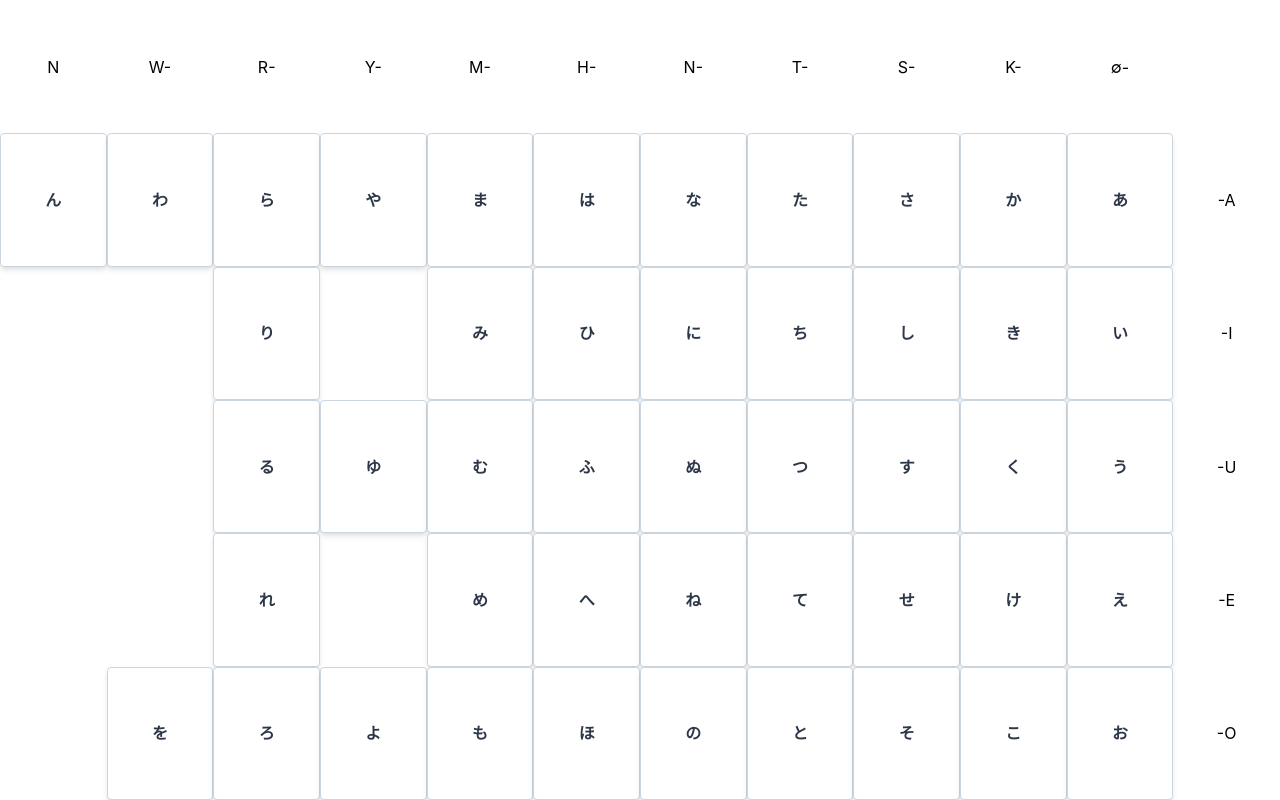
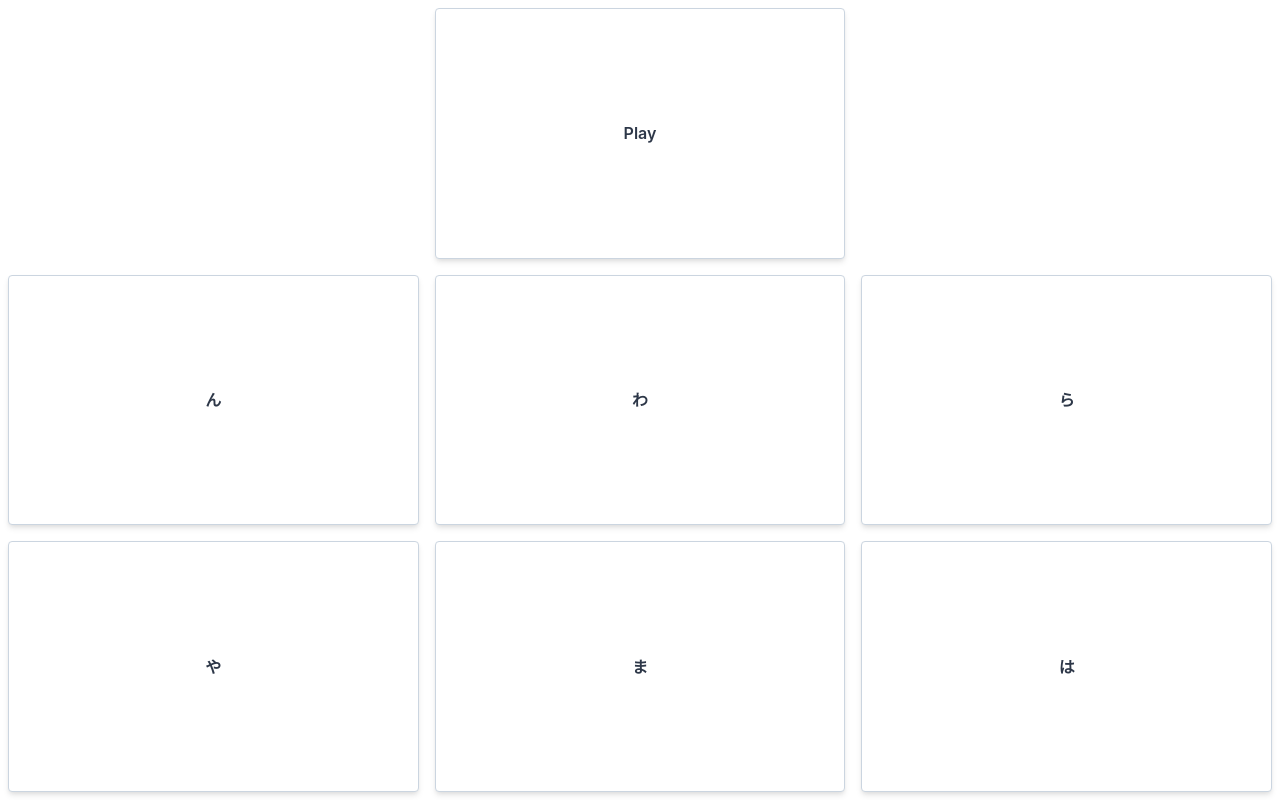
Before and after one commit to tryenc/hiragana, a React (Create React App) app: page /match-sound-to-character in a window 1280 px wide. Built offline with nearby package versions, Linux system fonts and the light colour scheme.

Commit message:
Added routing. Guessing game is working, but still needs to grab random characters and be able to refresh

```diff
--- a/package.json
+++ b/package.json
@@ -10,6 +10,7 @@
     "postcss-cli": "^6.1.3",
     "react": "^16.9.0",
     "react-dom": "^16.9.0",
+    "react-router-dom": "^5.0.1",
     "react-scripts": "3.1.1",
     "tailwindcss": "^1.1.2"
   },
--- a/src/App.js
+++ b/src/App.js
@@ -1,13 +1,25 @@
-import React, { useState } from "react"
-import { Table } from "./Table"
+import { BrowserRouter as Router, Route, Switch } from "react-router-dom"
+import React, { Suspense, lazy } from "react"
 
-function App() {
-  const [orientation, setOrientation] = useState(window.screen.orientation.type)
-  window.screen.orientation.addEventListener("change", e => {
-    setOrientation(e.target.type)
-  })
+const Table = lazy(() => import("./pages/Table"))
+const MatchSoundToCharacter = lazy(() =>
+  import("./pages/MatchSoundToCharacter")
+)
 
-  return <Table orientation={orientation} />
+const App = () => {
+  return (
+    <Router>
+      <Suspense fallback={<div>Loading...</div>}>
+        <Switch>
+          <Route exact path="/" component={Table} />
+          <Route
+            path="/match-sound-to-character"
+            component={MatchSoundToCharacter}
+          />
+        </Switch>
+      </Suspense>
+    </Router>
+  )
 }
 
 export default App
--- a/src/Character.jsx
+++ b/src/Character.jsx
@@ -1,27 +1,42 @@
 import React, { useState } from "react"
 import classnames from "classnames"
 
-export const Character = ({ audioPath, character, style: parentStyle }) => {
+const buttonClasses =
+  "m-2 bg-white text-gray-800 font-semibold py-2 px-2 border border-gray-400 rounded shadow-md focus:outline-none"
+
+export const Character = ({
+  onClick: additionalClickHandlers = () => {},
+  audioPath,
+  character,
+  className: parentClassName,
+  style: parentStyle,
+  soundOnly = false
+}) => {
   const [playing, setPlaying] = useState(false)
   const pronunciation = new Audio(audioPath)
 
-  function handleClick() {
+  function handleClick(e) {
+    additionalClickHandlers(e)
     pronunciation.play()
     setPlaying(true)
   }
-  // remove this event listener
-  pronunciation.addEventListener("ended", () => setPlaying(false))
+
+  pronunciation.addEventListener("ended", () => setPlaying(false), {
+    once: true // listener removes itself after being invoked
+  })
 
   return (
     <button
       className={classnames(
-        "w-full h-full bg-white hover:bg-gray-200 text-gray-800 font-semibold py-2 px-2 border border-gray-400 rounded shadow-md focus:outline-none",
-        { "shadow-none": playing }
+        buttonClasses,
+        { "shadow-none bg-gray-200": playing /* simulates button pressed */ },
+        parentClassName
       )}
       style={parentStyle}
       onClick={handleClick}
+      value={character}
     >
-      {character}
+      {soundOnly ? "Play" : character}
     </button>
   )
 }
--- /dev/null
+++ b/src/HOCs/withGuessingBehavior.jsx
@@ -0,0 +1,26 @@
+import React from "react"
+
+import { wrapDisplayName } from "./wrapDisplayName"
+
+const correctClasses = "text-white bg-green-500"
+const incorrectClasses = "text-white bg-red-600"
+
+function computeClasses(isCorrect) {
+  if (isCorrect === true) {
+    return correctClasses
+  }
+  if (isCorrect === false) {
+    return incorrectClasses
+  }
+}
+
+export const withGuessingBehavior = Component => {
+  const WithGuessingBehavior = props => {
+    const { isCorrect } = props
+    const classes = computeClasses(isCorrect)
+
+    return <Component className={classes} {...props} />
+  }
+
+  return wrapDisplayName(Component, WithGuessingBehavior)
+}
--- /dev/null
+++ b/src/HOCs/withOrientation.jsx
@@ -0,0 +1,18 @@
+import React, { useState } from "react"
+
+import { wrapDisplayName } from "./wrapDisplayName"
+
+export const withOrientation = Component => {
+  const WithOrientation = props => {
+    const [orientation, setOrientation] = useState(
+      window.screen.orientation.type
+    )
+    window.screen.orientation.addEventListener("change", e => {
+      setOrientation(e.target.type)
+    })
+
+    return <Component orientation={orientation} {...props} />
+  }
+
+  return wrapDisplayName(Component, WithOrientation)
+}
--- /dev/null
+++ b/src/HOCs/wrapDisplayName.js
@@ -0,0 +1,11 @@
+function getDisplayName(WrappedComponent) {
+  return WrappedComponent.displayName || WrappedComponent.name || "Component"
+}
+
+export function wrapDisplayName(WrappedComponent, EnhancedComponent) {
+  EnhancedComponent.displayName = `${getDisplayName(
+    EnhancedComponent
+  )}(${getDisplayName(WrappedComponent)})`
+
+  return EnhancedComponent
+}
--- /dev/null
+++ b/src/MatchSoundToCharacter.jsx
@@ -0,0 +1,141 @@
+import React, { useState } from "react"
+import { Character } from "./Character"
+import { characters } from "./row-configs/index"
+import { withGuessingBehavior } from "./HOCs/withGuessingBehavior"
+
+const gridStyle = {
+  "landscape-primary": {
+    display: "grid",
+    gridTemplateColumns: "1fr 1fr 1fr",
+    gridTemplateRows: "1fr 1fr 1fr"
+  },
+  "portrait-primary": {
+    display: "grid",
+    gridTemplateColumns: "1fr 1fr 1fr",
+    gridTemplateRows: "1fr 1fr 1fr"
+  }
+}
+
+const soundStyle = {
+  gridPosition: {
+    "landscape-primary": {
+      gridArea: `1 / 2`
+    },
+    "portrait-primary": {
+      gridArea: `1 / 2`
+    }
+  }
+}
+
+const guessStyle = [
+  {
+    gridPosition: {
+      "landscape-primary": {
+        gridArea: `2 / 1`
+      },
+      "portrait-primary": {
+        gridArea: `2 / 1`
+      }
+    }
+  },
+  {
+    gridPosition: {
+      "landscape-primary": {
+        gridArea: `2 / 2`
+      },
+      "portrait-primary": {
+        gridArea: `2 / 2`
+      }
+    }
+  },
+  {
+    gridPosition: {
+      "landscape-primary": {
+        gridArea: `2 / 3`
+      },
+      "portrait-primary": {
+        gridArea: `2 / 3`
+      }
+    }
+  },
+  {
+    gridPosition: {
+      "landscape-primary": {
+        gridArea: `3 / 1`
+      },
+      "portrait-primary": {
+        gridArea: `3 / 1`
+      }
+    }
+  },
+  {
+    gridPosition: {
+      "landscape-primary": {
+        gridArea: `3 / 2`
+      },
+      "portrait-primary": {
+        gridArea: `3 / 2`
+      }
+    }
+  },
+  {
+    gridPosition: {
+      "landscape-primary": {
+        gridArea: `3 / 3`
+      },
+      "portrait-primary": {
+        gridArea: `3 / 3`
+      }
+    }
+  }
+]
+
+const sixCharacters = characters.slice(0, 6)
+const soundCharacter = sixCharacters[0]
+
+const Guess = withGuessingBehavior(Character)
+
+export function MatchSoundToCharacter({ orientation }) {
+  const [guessed, setGuessed] = useState([])
+  function computeIsCorrect(guessed, guess) {
+    if (
+      guessed.includes(guess.character) &&
+      guess.character === soundCharacter.character
+    ) {
+      return true
+    }
+    if (
+      guessed.includes(guess.character) &&
+      guess.character !== soundCharacter.character
+    ) {
+      return false
+    }
+  }
+
+  function handleClick(event) {
+    setGuessed([event.target.value, ...guessed])
+  }
+
+  return (
+    <div className="h-screen" style={gridStyle[orientation]}>
+      <Character
+        audioPath={soundCharacter.audioPath}
+        character={soundCharacter.character}
+        soundOnly={true}
+        style={soundStyle.gridPosition[orientation]}
+      />
+      {sixCharacters.map((letter, index) => {
+        return (
+          <Guess
+            audioPath={letter.audioPath}
+            character={letter.character}
+            isCorrect={computeIsCorrect(guessed, letter)}
+            key={letter.character}
+            onClick={handleClick}
+            style={guessStyle[index].gridPosition[orientation]}
+          />
+        )
+      })}
+    </div>
+  )
+}
--- /dev/null
+++ b/src/pages/MatchSoundToCharacter.jsx
@@ -0,0 +1,4 @@
+import { withOrientation } from "../HOCs/withOrientation"
+import { MatchSoundToCharacter } from "../MatchSoundToCharacter"
+
+export default withOrientation(MatchSoundToCharacter)
--- /dev/null
+++ b/src/pages/Table.jsx
@@ -0,0 +1,4 @@
+import { withOrientation } from "../HOCs/withOrientation"
+import { Table } from "../Table"
+
+export default withOrientation(Table)
```
Also changed, not shown: 1 other file (tests, documents, lock files or other folders).
